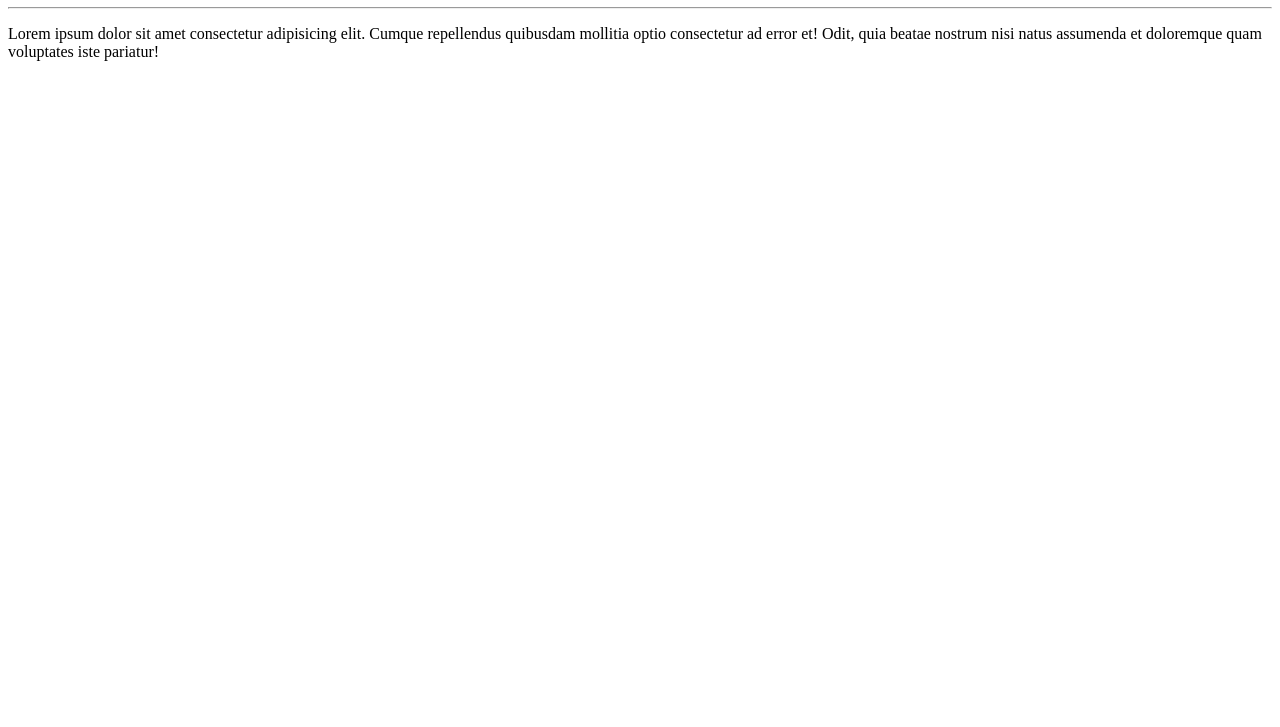
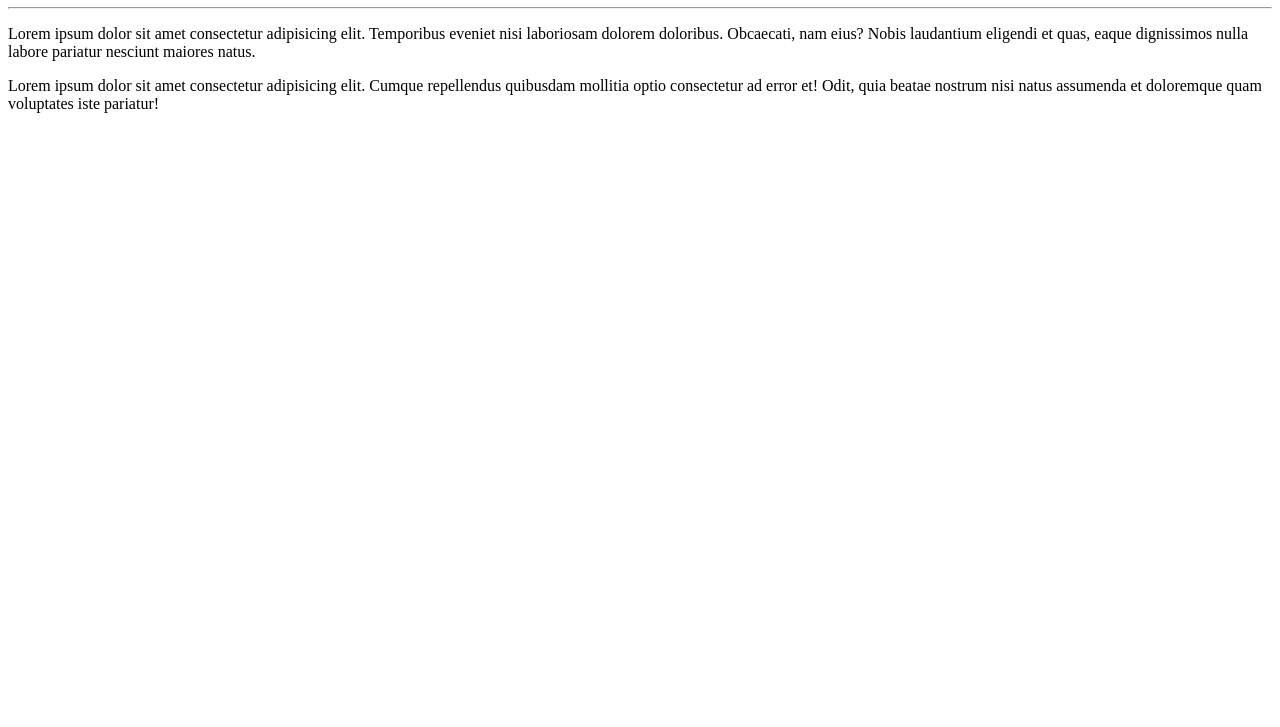
Before and after one commit to gabsoliv/hello-world, a plain HTML site: page site-exemplo/index.html in a window 1280 px wide. Shown: the part 73-800 px from the top of the page. Drawn offline with Linux system fonts and the light colour scheme.

Commit message:
adicionei um parágrafo

```diff
--- a/site-exemplo/index.html
+++ b/site-exemplo/index.html
@@ -10,7 +10,12 @@
    <h1>Olá, Mundo!</h1>
    <hr>
    <p>Lorem ipsum dolor sit amet consectetur adipisicing elit.
+       Temporibus eveniet nisi laboriosam dolorem doloribus.
+       Obcaecati, nam eius? Nobis laudantium eligendi et quas, eaque
+       dignissimos nulla labore pariatur nesciunt maiores natus.</p>
+   <p>Lorem ipsum dolor sit amet consectetur adipisicing elit.
        Cumque repellendus quibusdam mollitia optio consectetur ad error et!
-       Odit, quia beatae nostrum nisi natus assumenda et doloremque quam voluptates iste pariatur!</p>
+       Odit, quia beatae nostrum nisi natus assumenda et doloremque
+       quam voluptates iste pariatur!</p>
 </body>
 </html>
```
